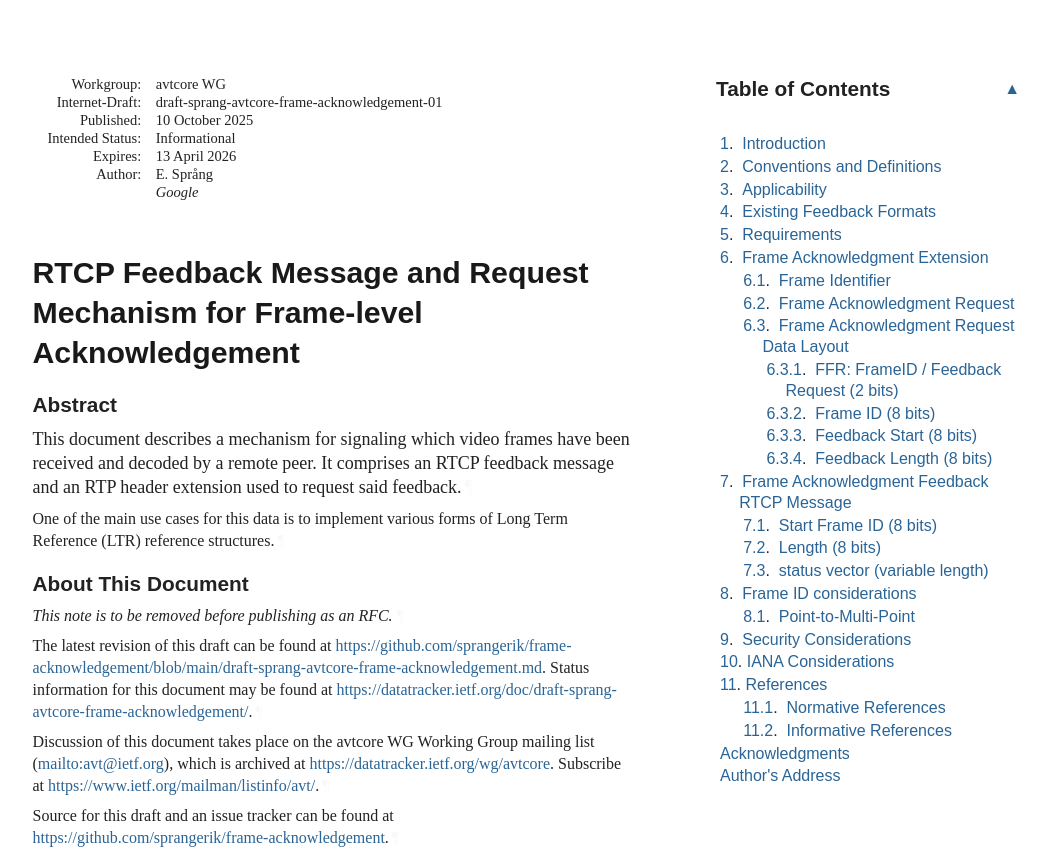
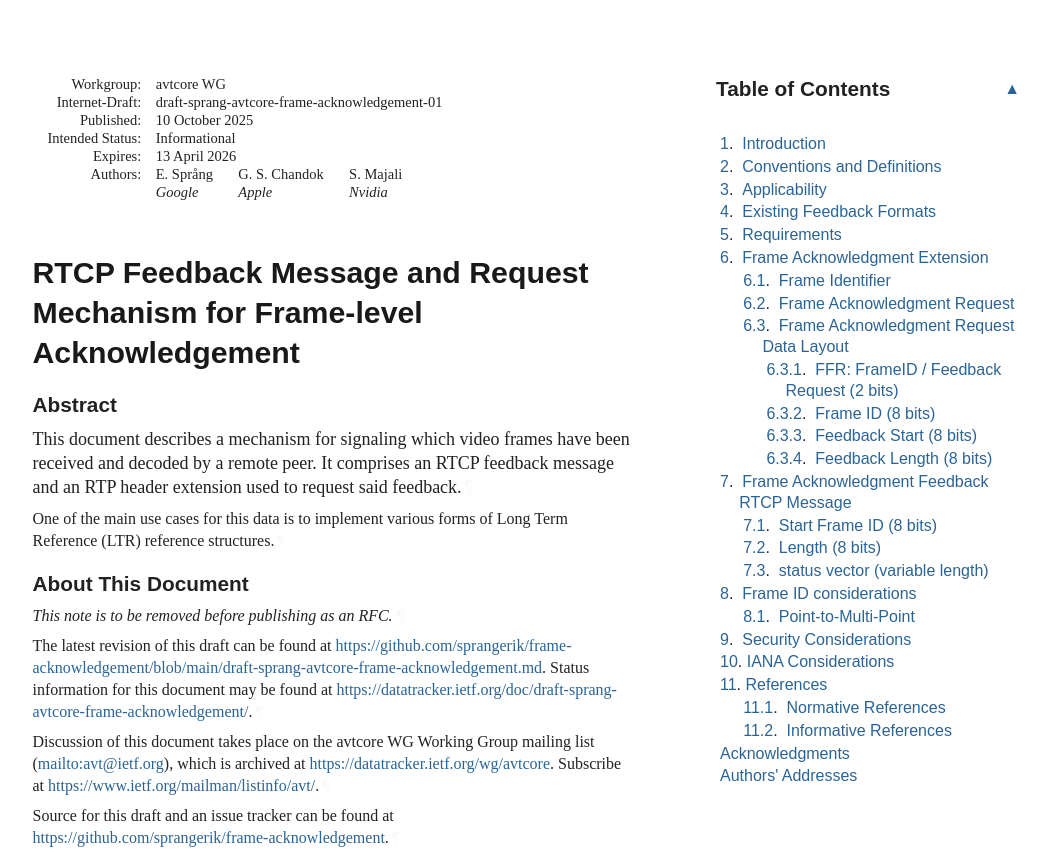
Before and after one commit to sprangerik/frame-acknowledgement, a plain HTML site: page draft-sprang-avtcore-frame-acknowledgement.html in a window 1280 px wide. Shown: the top 852 px of the page, without its empty margins (92-1140 px from the left). Drawn offline with Linux system fonts and the light colour scheme; a web font is replaced by a local one.

Commit message:
Script updating gh-pages from 7ef39d3. [ci skip]

```diff
--- a/draft-sprang-avtcore-frame-acknowledgement.html
+++ b/draft-sprang-avtcore-frame-acknowledgement.html
@@ -6,11 +6,13 @@
 <meta content="initial-scale=1.0" name="viewport">
 <title>RTCP Feedback Message and Request Mechanism for Frame-level Acknowledgement</title>
 <meta content="Erik Språng" name="author">
+<meta content="Gurtej Singh Chandok" name="author">
+<meta content="Shridhar Majali" name="author">
 <meta content="
        This document describes a mechanism for signaling which video frames have been received and decoded by a remote peer. It comprises an RTCP feedback message and an RTP header extension used to request said feedback.
        One of the main use cases for this data is to implement various forms of Long Term Reference (LTR) reference structures.
     " name="description">
-<meta content="xml2rfc 3.30.2" name="generator">
+<meta content="xml2rfc 3.31.0" name="generator">
 <meta content="RTP" name="keyword">
 <meta content="RTCP" name="keyword">
 <meta content="Header Extension" name="keyword">
@@ -18,18 +20,17 @@
 <meta content="LTR" name="keyword">
 <meta content="draft-sprang-avtcore-frame-acknowledgement-01" name="ietf.draft">
 <!-- Generator version information:
-  xml2rfc 3.30.2
-    Python 3.12.11
+  xml2rfc 3.31.0
+    Python 3.12.12
     ConfigArgParse 1.7
     google-i18n-address 3.1.1
     intervaltree 3.1.0
     Jinja2 3.1.6
     lxml 5.3.1
-    platformdirs 4.4.0
+    platformdirs 4.5.0
     pycountry 24.6.1
     PyYAML 6.0.2
     requests 2.32.5
-    setuptools 80.9.0
     wcwidth 0.2.14
 -->
 <link href="draft-sprang-avtcore-frame-acknowledgement.xml" rel="alternate" type="application/rfc+xml">
@@ -1052,7 +1053,7 @@ svg :is([fill="white"], [fill^="#fff"]) {
 <td class="right">October 2025</td>
 </tr></thead>
 <tfoot><tr>
-<td class="left">Språng</td>
+<td class="left">Språng, et al.</td>
 <td class="center">Expires 13 April 2026</td>
 <td class="right">[Page]</td>
 </tr></tfoot>
@@ -1072,11 +1073,19 @@ svg :is([fill="white"], [fill^="#fff"]) {
 <dd class="intended-status">Informational</dd>
 <dt class="label-expires">Expires:</dt>
 <dd class="expires"><time datetime="2026-04-13">13 April 2026</time></dd>
-<dt class="label-authors">Author:</dt>
+<dt class="label-authors">Authors:</dt>
 <dd class="authors">
 <div class="author">
       <div class="author-name">E. Språng</div>
 <div class="org">Google</div>
+</div>
+<div class="author">
+      <div class="author-name">G. S. Chandok</div>
+<div class="org">Apple</div>
+</div>
+<div class="author">
+      <div class="author-name">S. Majali</div>
+<div class="org">Nvidia</div>
 </div>
 </dd>
 </dl>
@@ -1237,7 +1246,7 @@ svg :is([fill="white"], [fill^="#fff"]) {
             <p id="section-toc.1-1.12.1"><a href="#appendix-A" class="auto internal xref"></a><a href="#name-acknowledgments" class="internal xref">Acknowledgments</a></p>
 </li>
           <li class="compact toc ulBare ulEmpty" id="section-toc.1-1.13">
-            <p id="section-toc.1-1.13.1"><a href="#appendix-B" class="auto internal xref"></a><a href="#name-authors-address" class="internal xref">Author's Address</a></p>
+            <p id="section-toc.1-1.13.1"><a href="#appendix-B" class="auto internal xref"></a><a href="#name-authors-addresses" class="internal xref">Authors' Addresses</a></p>
 </li>
         </ul>
 </nav>
@@ -1622,8 +1631,8 @@ Since feedback is only really necessary for frames which the codec stores in a r
 </div>
 <div id="authors-addresses">
 <section id="appendix-B">
-      <h2 id="name-authors-address">
-<a href="#name-authors-address" class="section-name selfRef">Author's Address</a>
+      <h2 id="name-authors-addresses">
+<a href="#name-authors-addresses" class="section-name selfRef">Authors' Addresses</a>
       </h2>
 <address class="vcard">
         <div dir="auto" class="left"><span class="fn nameRole">Erik Språng</span></div>
@@ -1632,6 +1641,14 @@ Since feedback is only really necessary for frames which the codec stores in a r
 <span>Email:</span>
 <a href="mailto:sprang@google.com" class="email">sprang@google.com</a>
 </div>
+</address>
+<address class="vcard">
+        <div dir="auto" class="left"><span class="fn nameRole">Gurtej Singh Chandok</span></div>
+<div dir="auto" class="left"><span class="org">Apple</span></div>
+</address>
+<address class="vcard">
+        <div dir="auto" class="left"><span class="fn nameRole">Shridhar Majali</span></div>
+<div dir="auto" class="left"><span class="org">Nvidia</span></div>
 </address>
 </section>
 </div>
```
Also changed, not shown: index.html (+1 -1 lines), draft-sprang-avtcore-frame-acknowledgement.txt.
